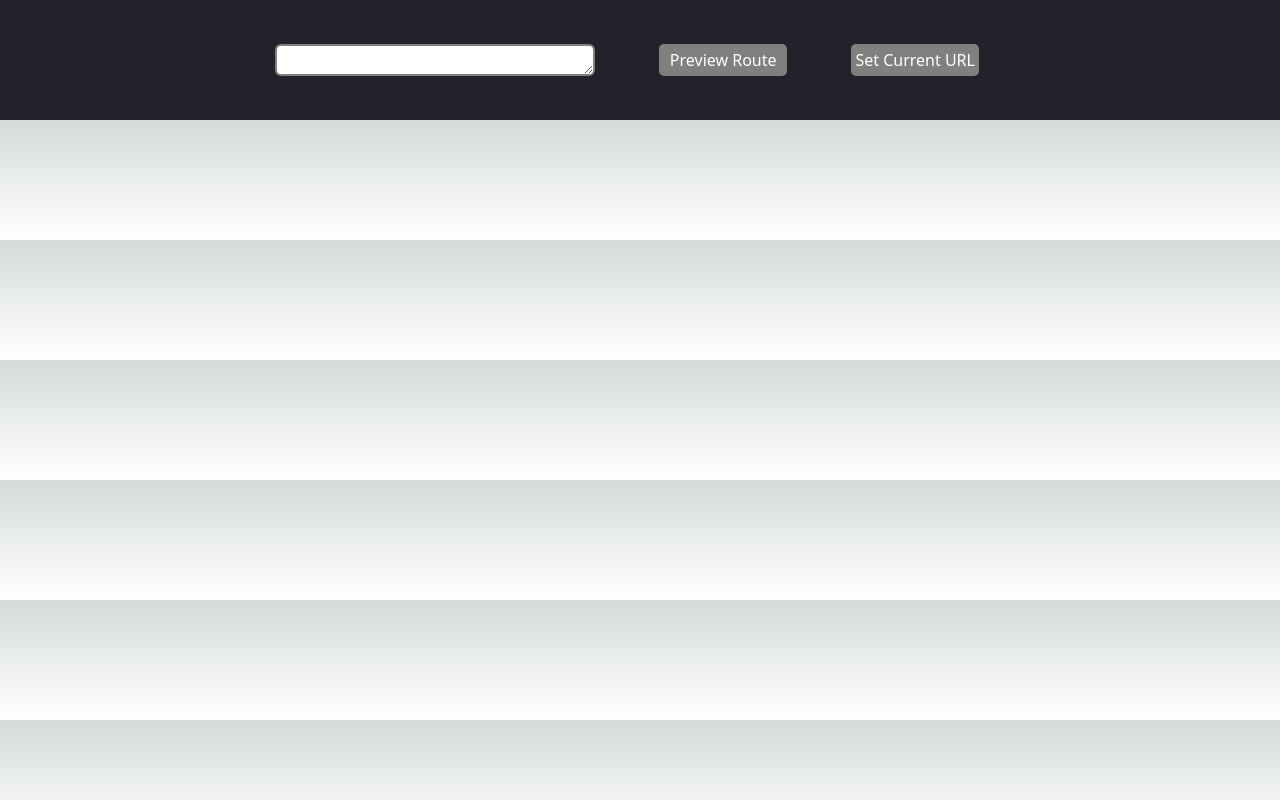
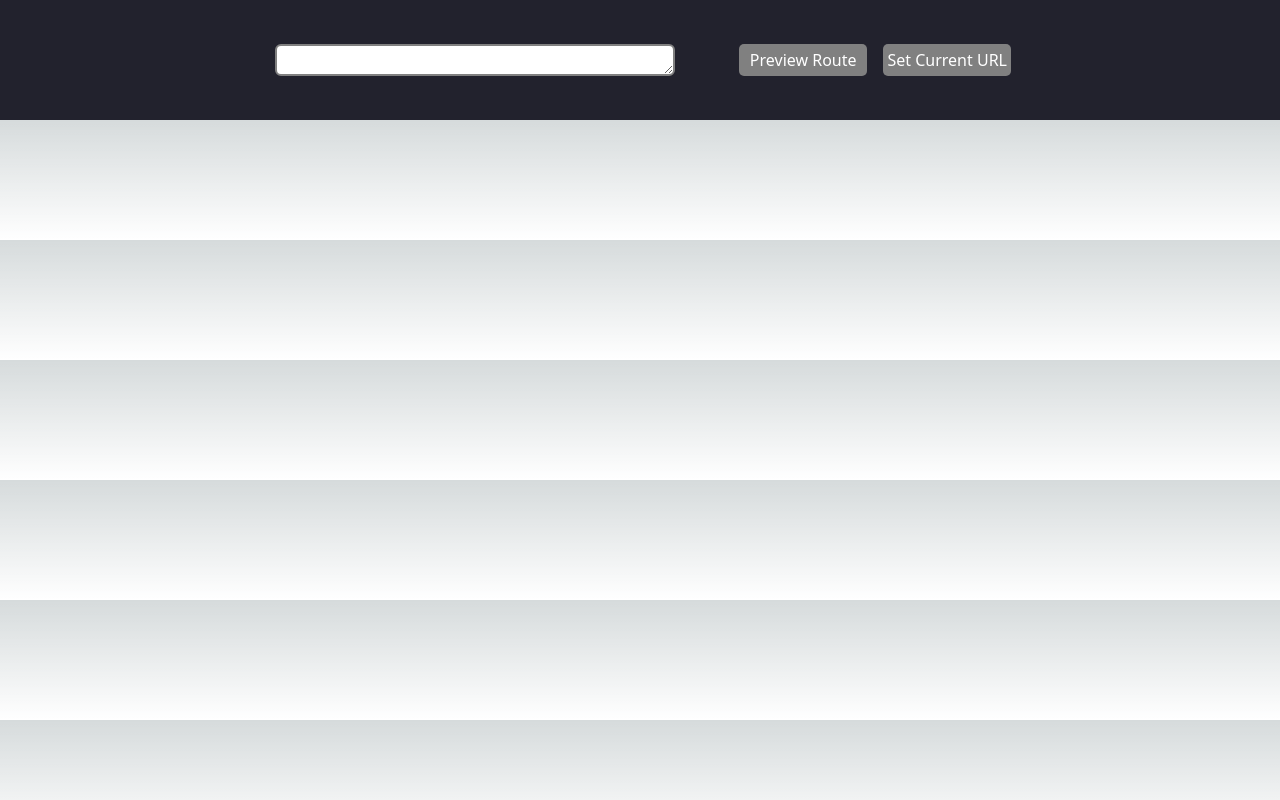
Before and after one commit to dnlstronge/demoprojcomps, a Next.js app: page /PanelSection in a window 1280 px wide. Built offline with nearby package versions, Linux system fonts and the light colour scheme.

Commit message:
[create] - add new component for fethcing at later date

```diff
--- /dev/null
+++ b/src/app/components/SelectSaved.tsx
@@ -0,0 +1,21 @@
+"use client"
+
+import React from 'react'
+import classes from "./SelectSaved.module.css"
+
+
+
+const SelectSaved = async () => {
+
+
+
+  return (
+    <div className={classes.container}>
+        <select>
+
+        </select>
+    </div>
+  )
+}
+
+export default SelectSaved;
--- a/src/pages/PanelSection.module.css
+++ b/src/pages/PanelSection.module.css
@@ -10,10 +10,11 @@
     margin: 1% 1% 1% 20%;
 }
 .input {
-    width: 20rem;
+    width: 25rem;
     border-radius: 6px;
     border: 2px solid grey;
     height: 2rem;
+    margin-right: 5%;
     color: black;
 }
 .prevBtn {
@@ -21,7 +22,7 @@
     background: grey;
     height: 2rem;
     width: 8rem;
-    margin-left: 4rem;
+    margin-left: 1rem;
     border-radius: 5px;
 }
 .prevBtn:hover {
--- a/src/pages/PanelSection.tsx
+++ b/src/pages/PanelSection.tsx
@@ -45,6 +45,7 @@ const PanelSection: React.FC<{ route: string }> = (props) => {
 
     <div className={classes.container}>
       <section className={classes.inputSection}>
+
         <textarea value={inputOne} onChange={handleChangeInput} className={classes.input}></textarea>
         <button onClick={togglePrev} className={classes.prevBtn}>Preview Route</button>
         <button onClick={handleTestHost} className={classes.prevBtn}>Set Current URL</button>
```
Also changed, not shown: src/app/components/SelectSaved.module.css (added).
